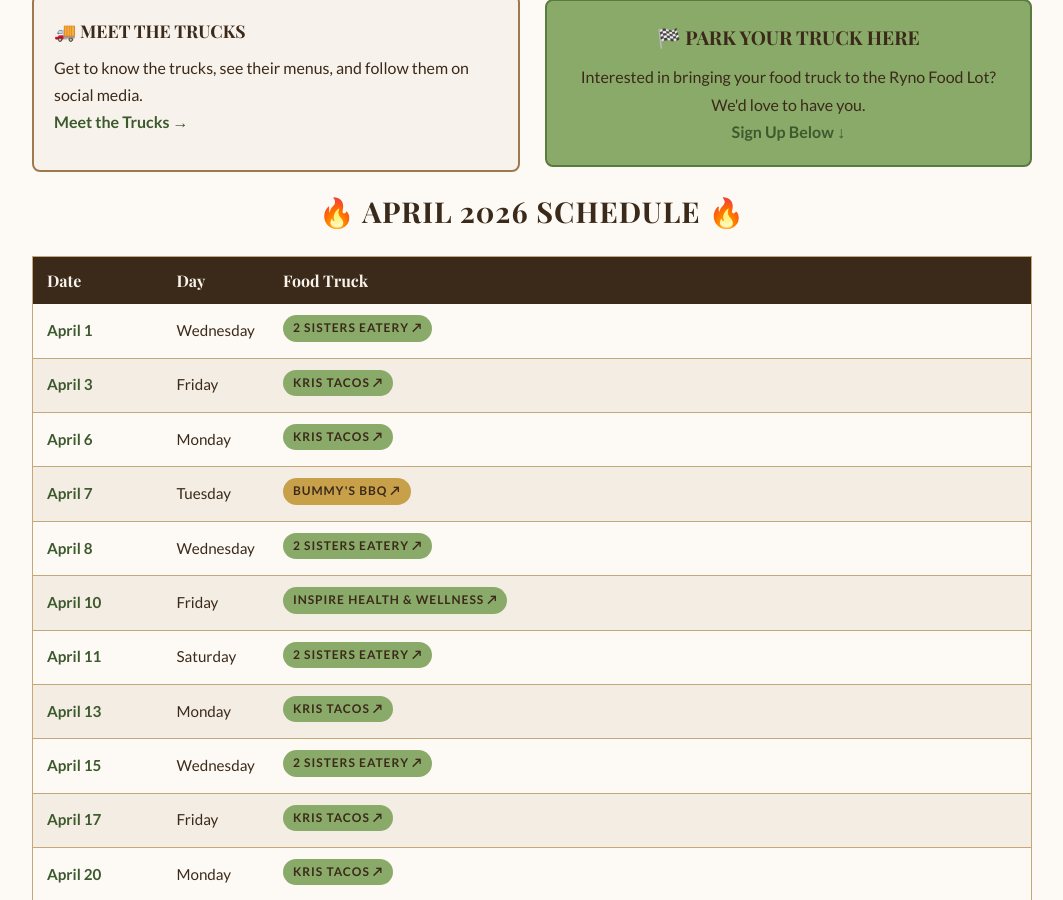
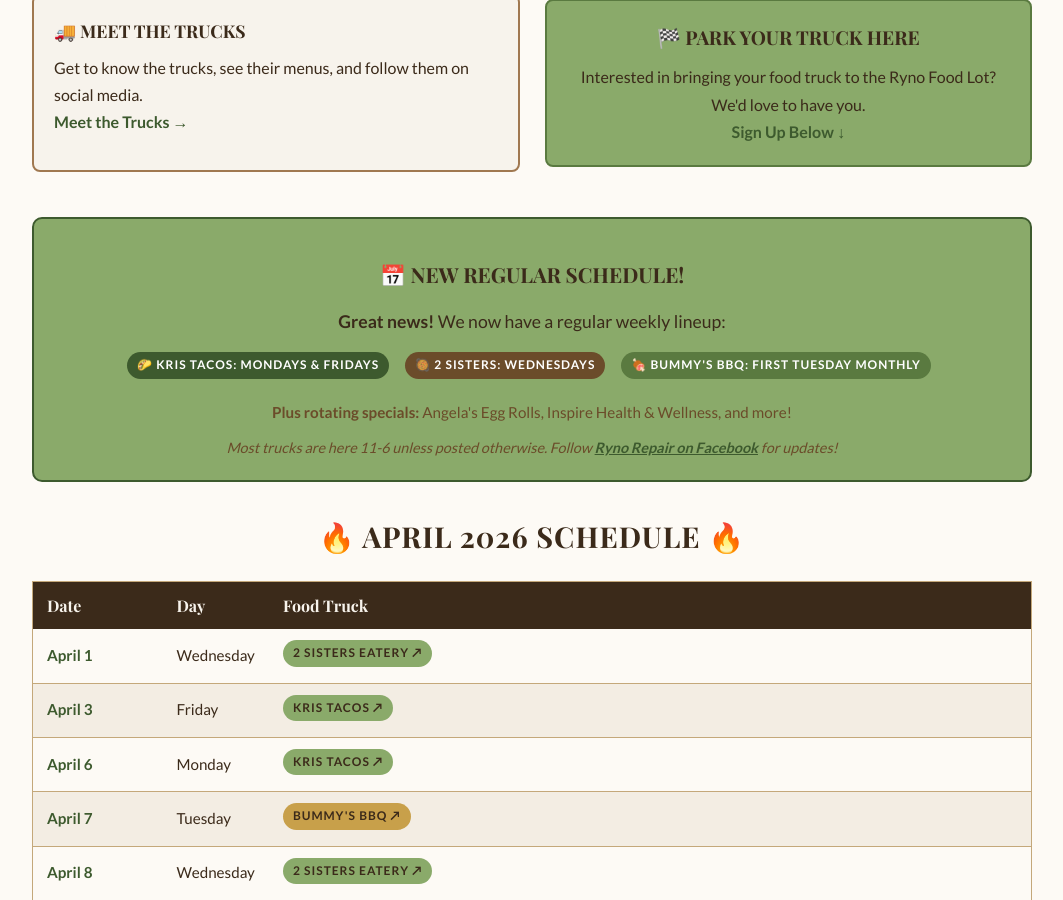
Before and after one commit to blueearthcommunitymarket/blueearthcommunitymarket.github.io, a Jekyll site: the page built from ryno-food-lot/index.html, in a window 1280 px wide and 900 px high, scrolled down 419 px. Shown: the whole window, without its empty margins (108-1171 px from the left). Built offline with Jekyll 4.4.1, drawn with Linux system fonts in a browser that asks for light colours; some web fonts are replaced.

Commit message:
Update food truck info: add Angela's Egg Rolls, new regular schedule notice

```diff
--- a/ryno-food-lot/index.html
+++ b/ryno-food-lot/index.html
@@ -211,6 +211,18 @@
                 <p style="color: var(--brown-dark);">Interested in bringing your food truck to the Ryno Food Lot? We'd love to have you.</p>
                 <a href="#signup" style="color: var(--green-dark); font-weight: 700; text-decoration: none;">Sign Up Below ↓</a>
             </div>
+        </div>
+
+        <div style="background: var(--green-light); padding: 20px; border-radius: 10px; margin: 30px 0; text-align: center; border: 2px solid var(--green-dark);">
+            <h3 style="color: var(--brown-dark); margin-bottom: 15px;">📅 NEW REGULAR SCHEDULE!</h3>
+            <p style="color: var(--brown-dark); margin-bottom: 10px; font-size: 1.1rem;"><strong>Great news!</strong> We now have a regular weekly lineup:</p>
+            <div style="display: flex; flex-wrap: wrap; justify-content: center; gap: 10px; margin: 15px 0;">
+                <span class="tag" style="background: var(--green-dark); color: white; font-weight: 700;">🌮 Kris Tacos: Mondays & Fridays</span>
+                <span class="tag" style="background: var(--brown-mid); color: white; font-weight: 700;">🥘 2 Sisters: Wednesdays</span>
+                <span class="tag" style="background: var(--green-mid); color: white; font-weight: 700;">🍖 Bummy's BBQ: First Tuesday monthly</span>
+            </div>
+            <p style="color: var(--brown-mid); font-size: 0.95rem; margin-bottom: 10px;"><strong>Plus rotating specials:</strong> Angela's Egg Rolls, Inspire Health & Wellness, and more!</p>
+            <p style="color: var(--brown-mid); font-size: 0.9rem;"><em>Most trucks are here 11-6 unless posted otherwise. Follow <a href="https://www.facebook.com/share/1DCv1ByvYh/?mibextid=wwXIfr" target="_blank" rel="noopener" style="color: var(--green-dark); font-weight: 700;">Ryno Repair on Facebook</a> for updates!</em></p>
         </div>
 
         <h2>🔥 APRIL 2026 SCHEDULE 🔥</h2>
```
Also changed, not shown: meet-the-trucks/index.html (+12 -0 lines).
